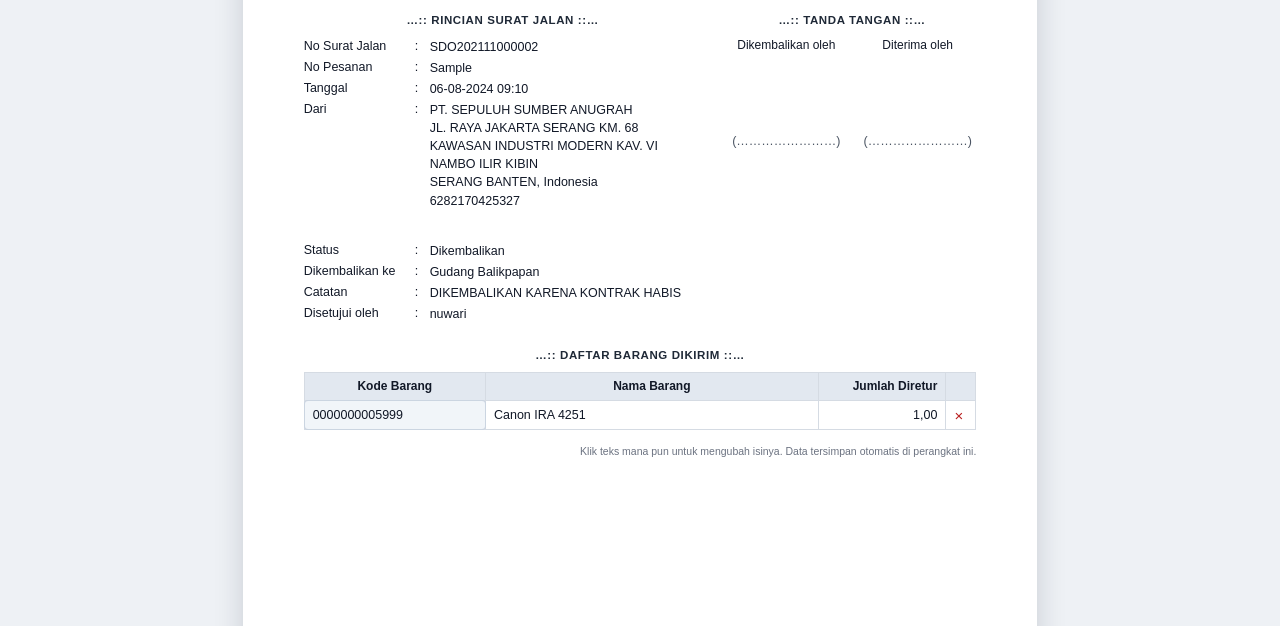
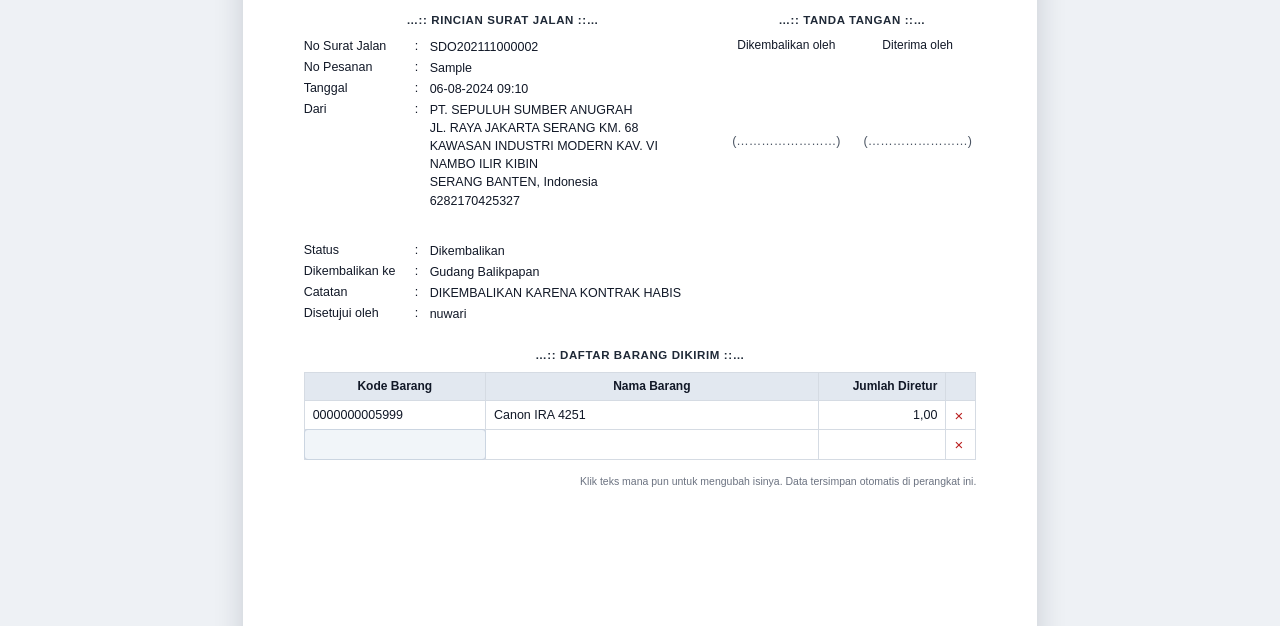
Before and after one commit to Ugwap/surat-jalan-retur, a plain HTML site: page index.html in a window 1280 px wide. Both pictures are taken after typing "Sample" into the empty fields and a click on the button "+ Baris Barang". Shown: the part 174-800 px from the top of the page. Drawn offline with Linux system fonts and the light colour scheme.

Commit message:
Perbaiki tombol tambah baris; alamat pakai editor multiline agar rapi saat dicetak

```diff
--- a/index.html
+++ b/index.html
@@ -623,8 +623,8 @@ SERANG BANTEN, Indonesia
 
   // Tambah baris
   document.getElementById("addRowBtn").addEventListener("click", function () {
-    state.items = state.items.concat({ kode: "", nama: "", jumlah: "" });
     collect();
+    state.items.push({ kode: "", nama: "", jumlah: "" });
     renderItems();
     const last = itemsBody.querySelector("tr:last-child [data-field='kode']");
     if (last) last.focus();
```
